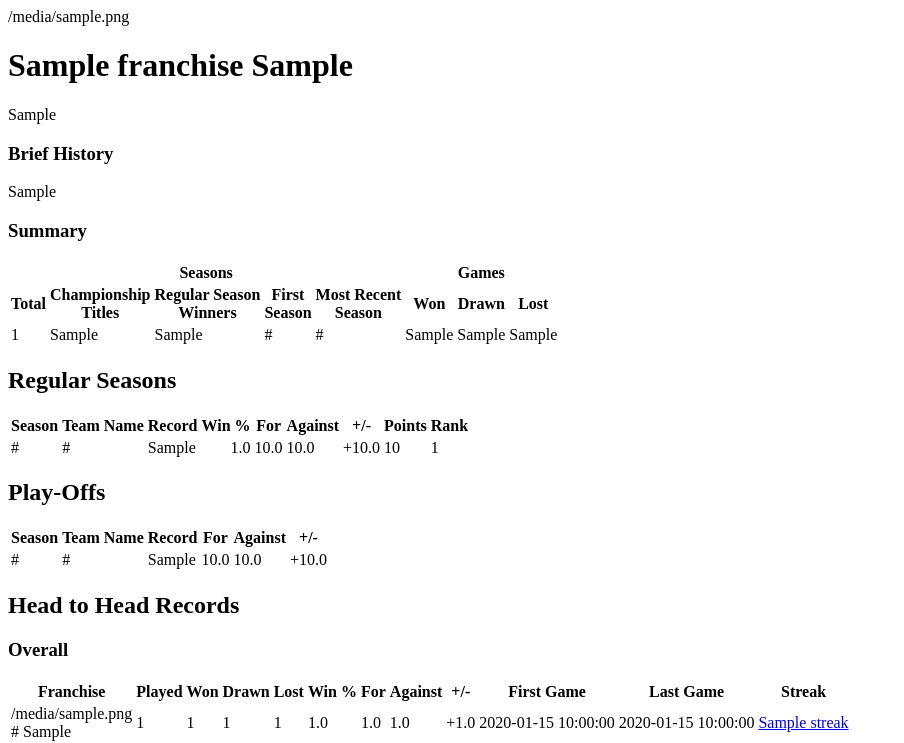
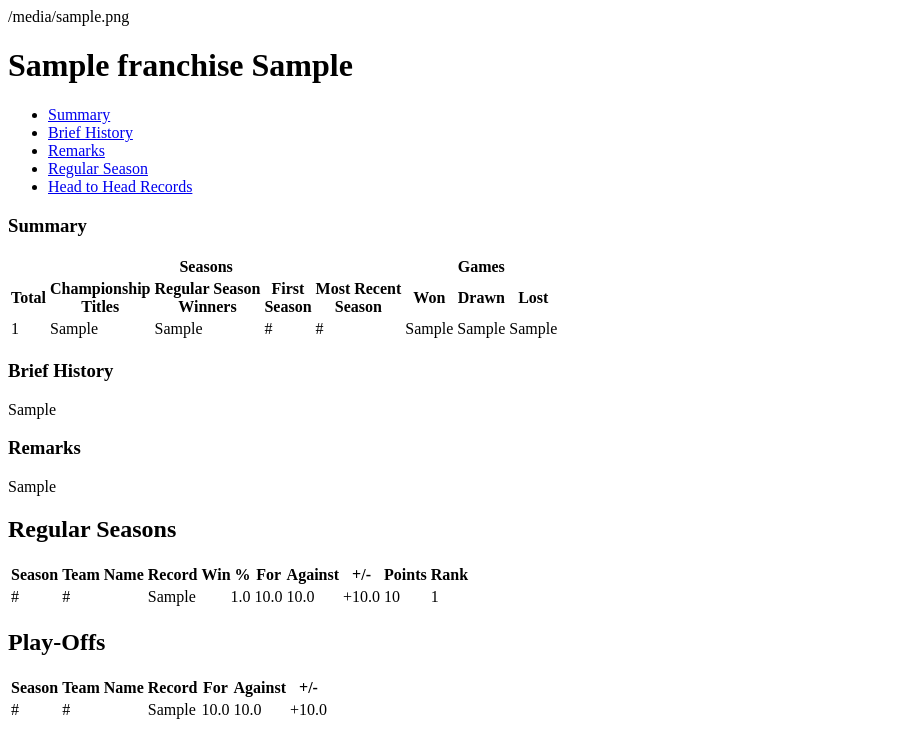
Before and after one commit to zilupe/unicorn, a Python web app: template unicorn/templates/franchise.html in a window 1280 px wide. Shown: the top 743 px of the page, without its empty margins (0-904 px from the left). Run offline with Jinja, Linux system fonts and the light colour scheme; the template is opened without the code that fills it: most values are stand-ins (such as "Sample title", 1, 10 or a date in 2020).

Commit message:
Franchise tabs started

```diff
--- a/unicorn/templates/franchise.html
+++ b/unicorn/templates/franchise.html
@@ -10,23 +10,43 @@
 </div>
 
 
+<ul class="nav nav-tabs mt-5" id="franchiseTab" role="tablist">
+
+    <li class="nav-item">
+        <a class="nav-link active" id="summary-tab" data-toggle="tab" href="#summary" role="tab" aria-controls="summary"
+           aria-selected="true">Summary</a>
+    </li>
+
+    {% if history_story is not none %}
+        <li class="nav-item">
+            <a class="nav-link" id="brief-history-tab" data-toggle="tab" href="#brief-history" role="tab" aria-controls="brief-history"
+               aria-selected="false">Brief History</a>
+        </li>
+    {% endif %}
+
     {% if alert_story is not none %}
 
-    <div class="alert alert-danger">
-        {{ alert_story|safe }}
-    </div>
+        <li class="nav-item">
+            <a class="nav-link" id="franchise-alert-tab" data-toggle="tab" href="#franchise-alert" role="tab" aria-controls="franchise-alert"
+               aria-selected="false">Remarks</a>
+        </li>
 
     {% endif %}
 
+    <li class="nav-item">
+        <a class="nav-link" id="franchise-regular-season-tab" data-toggle="tab" href="#franchise-regular-season" role="tab" aria-controls="franchise-regular-season"
+           aria-selected="false">Regular Season</a>
+    </li>
 
-{% if history_story is not none %}
+    <li class="nav-item">
+        <a class="nav-link" id="head-to-head-tab" data-toggle="tab" href="#head-to-head" role="tab" aria-controls="head-to-head"
+           aria-selected="false">Head to Head Records</a>
+    </li>
+</ul>
 
-    <h3 class="my-3">Brief History</h3>
+<div class="tab-content" id="franchiseTabContent">
 
-    {{ history_story|safe }}
-
-{% endif %}
-
+    <div class="tab-pane fade show active" id="summary" role="tabpanel" aria-labelledby="summary-tab">
 
         <h3 class="mt-5 mb-3">Summary</h3>
 
@@ -60,6 +80,40 @@
                 </tr>
             </tbody>
         </table>
+
+    </div>
+
+    {% if history_story is not none %}
+        <div class="tab-pane fade" id="brief-history" role="tabpanel" aria-labelledby="brief-history-tab">
+
+            <h3 class="mt-5 mb-3">Brief History</h3>
+
+            <div class="py-3">
+
+                {{ history_story|safe }}
+
+            </div>
+
+
+        </div>
+    {% endif %}
+
+    {% if alert_story is not none %}
+
+        <div class="tab-pane fade" id="franchise-alert" role="tabpanel" aria-labelledby="franchise-alert-tab">
+
+            <h3 class="mt-5 mb-3">Remarks</h3>
+
+            <div class="alert alert-danger">
+                {{ alert_story|safe }}
+            </div>
+
+        </div>
+
+    {% endif %}
+
+
+</div>
 
 <h2 class="mt-5 mb-3">Regular Seasons</h2>
 
```
Lines whose indentation alone changed are shown as unchanged.
